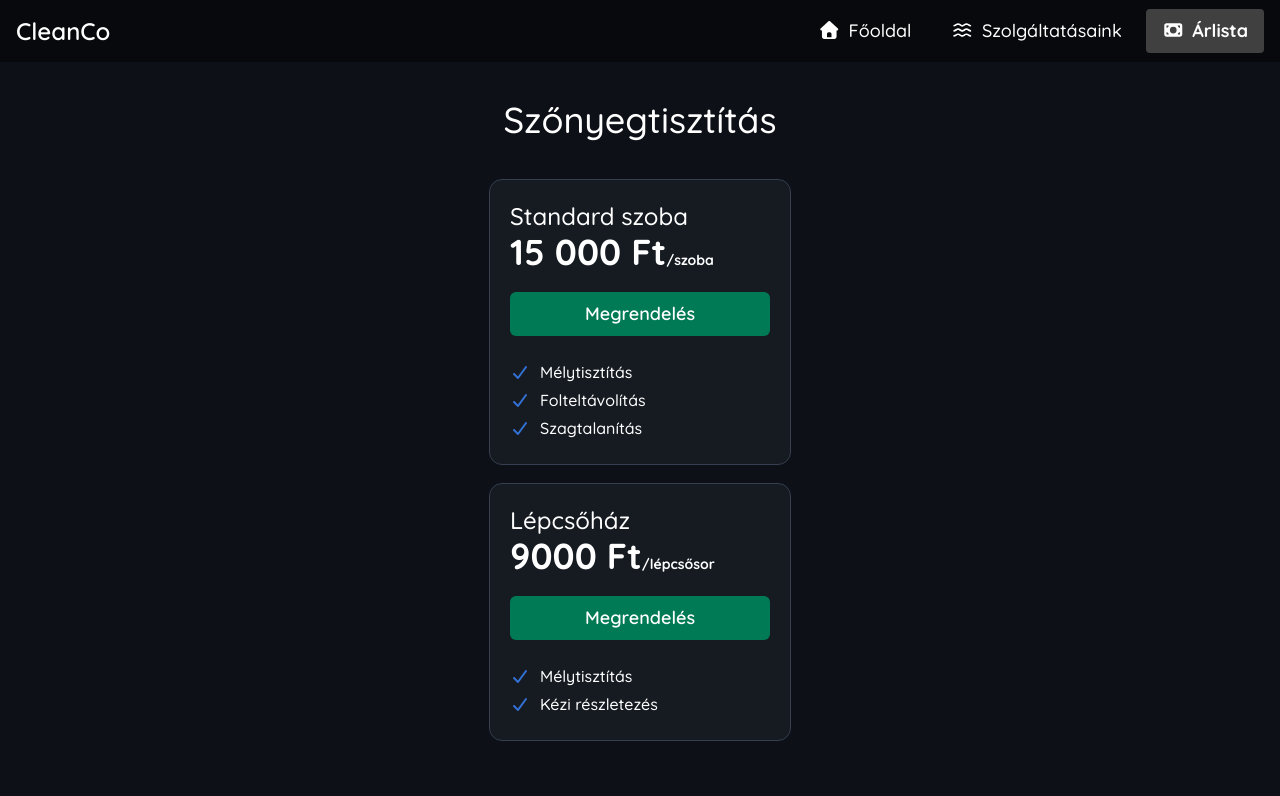
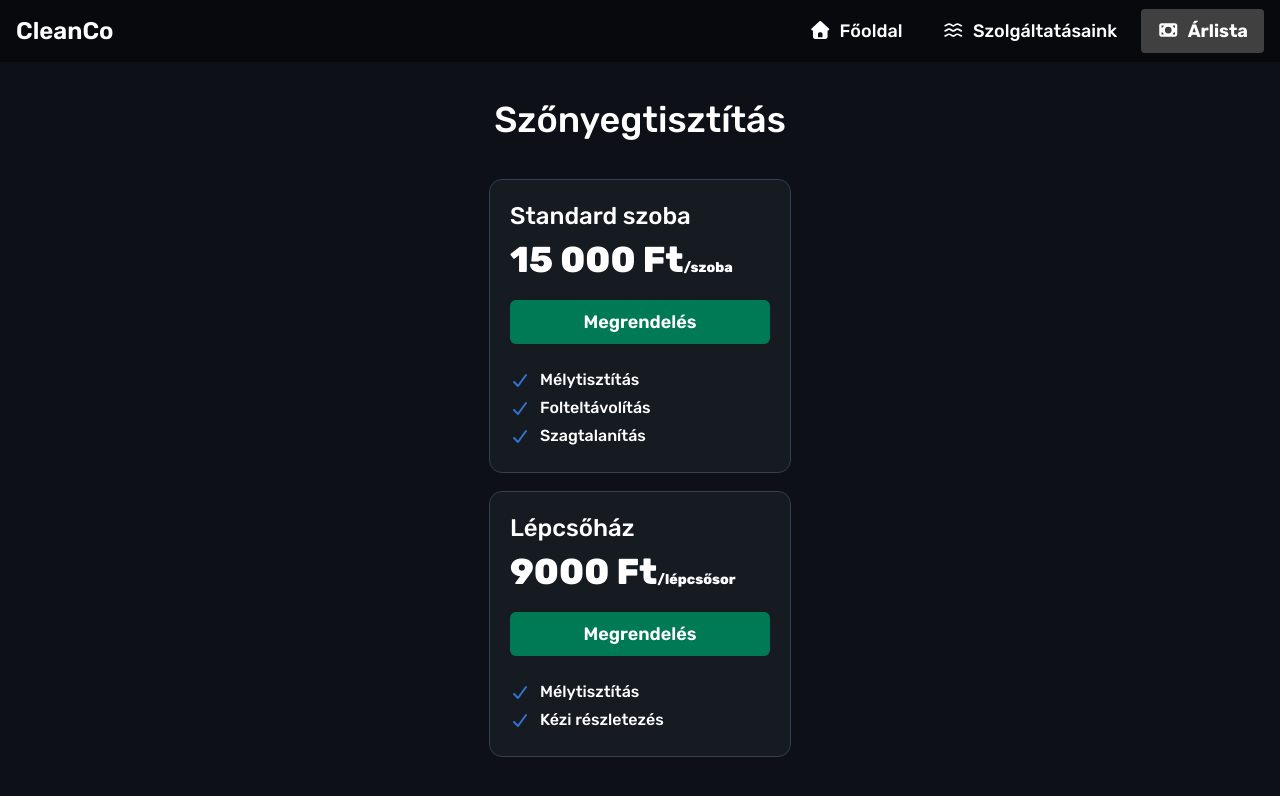
Before and after one commit to Geher-Marcell/carpet_cleaning, a Next.js app: page /arlista in a window 1280 px wide. Shown: the top 796 px of the page. Built offline with nearby package versions, Linux system fonts and the light colour scheme.

Commit message:
change padding to margin (outside margin, inside padding)

```diff
--- a/app/arlista/orderwidget/page.tsx
+++ b/app/arlista/orderwidget/page.tsx
@@ -18,7 +18,7 @@ const OrderWidget: React.FC<widgetProps> = ({
   return (
     <>
       <div className="text-white bg-[#161b22] w-75 h-fit rounded-xl p-5 outline-1 outline-[#364050]">
-        <p className="text-2xl font-medium">{title}</p>
+        <p className="text-2xl font-medium mb-2">{title}</p>
 
         <p className="text-4xl font-extrabold">
           {price} Ft<span className="text-sm">/{unit}</span>
--- a/app/arlista/page.tsx
+++ b/app/arlista/page.tsx
@@ -2,12 +2,12 @@ import OrderWidget from "./orderwidget/page";
 
 export default function Home() {
   return (
-    <div className="w-dvw h-dvh pt-25">
+    <div className="w-dvw h-dvh mt-25">
       <h1 className="text-4xl font-medium text-center text-white">
         Szőnyegtisztítás
       </h1>
 
-      <div className="flex flex-col gap-5 justify-center items-center pt-10">
+      <div className="flex flex-col gap-5 justify-center items-center mt-10">
         <OrderWidget
           title="Standard szoba"
           price={"15 000"}
--- a/app/globals.css
+++ b/app/globals.css
@@ -1,5 +1,4 @@
-@import url("https://fonts.googleapis.com/css2?family=Quicksand:wght@300..700&display=swap");
-
+@import url("https://fonts.googleapis.com/css2?family=Rubik:ital,wght@0,300..900;1,300..900&display=swap");
 @import "tailwindcss";
 
 body {
@@ -16,7 +15,7 @@ body {
     -webkit-user-select: none;
     -ms-user-select: none;
     user-select: none;
-	font-family: "Quicksand", sans-serif;
+    font-family: "Rubik", sans-serif;
     font-optical-sizing: auto;
 }
 
--- a/app/szolgaltatasaink/page.tsx
+++ b/app/szolgaltatasaink/page.tsx
@@ -7,8 +7,8 @@ import PrimaryButton from "../component/buttons/PrimaryButton";
 
 export default function Home() {
   return (
-    <div className="flex flex-col justify-center items-center pt-25">
-      <h1 className="text-4xl pb-10 font-medium">Szőnyegtisztítás</h1>
+    <div className="flex flex-col justify-center items-center mt-25">
+      <h1 className="text-4xl mb-10 font-medium">Szőnyegtisztítás</h1>
 
       <div className="flex flex-wrap justify-center items-center gap-5">
         <InfoWidget
@@ -30,9 +30,9 @@ export default function Home() {
         />
       </div>
 
-      <h1 className="text-4xl pt-10 pb-10 font-medium">Autótisztítás</h1>
+      <h1 className="text-4xl mt-10 mb-10 font-medium">Autótisztítás</h1>
 
-      <div className="flex flex-wrap justify-center items-center gap-5 pb-5">
+      <div className="flex flex-wrap justify-center items-center gap-5 mb-5">
         <InfoWidget
           title="Belső Részletezés"
           description={"Autója belső terének teljes tisztítása."}
```
Lines whose indentation alone changed are shown as unchanged.
